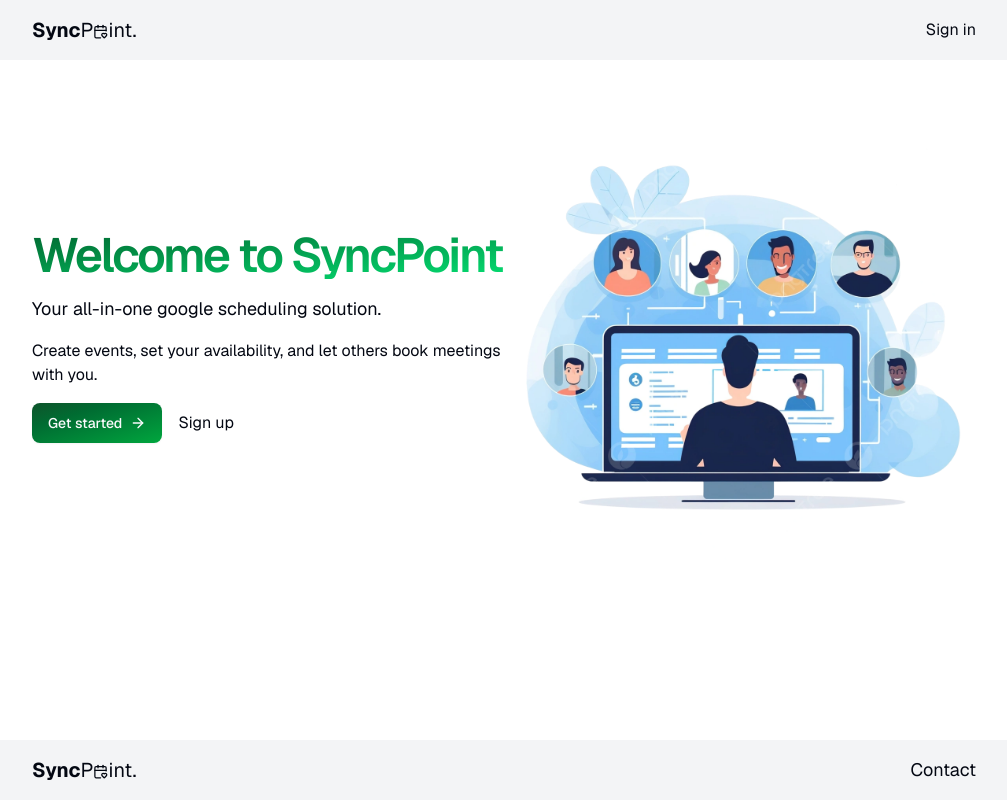
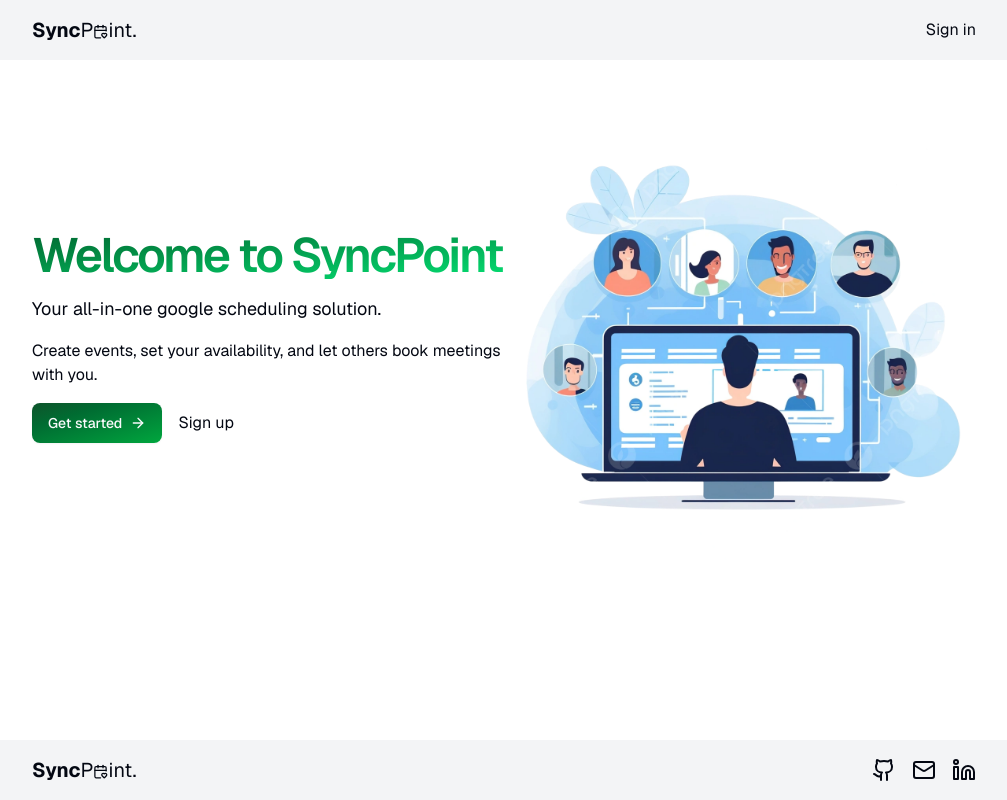
Before and after one commit to AlexLeiba/SyncPoint, a Next.js app: page / in a window 1280 px wide. Shown: the whole page, without its empty margins (160-1167 px from the left). Built offline with nearby package versions, Linux system fonts and the light colour scheme; no server answers.

Commit message:
contacts

```diff
--- a/components/Navigations/Footer.tsx
+++ b/components/Navigations/Footer.tsx
@@ -1,6 +1,8 @@
 import React from "react";
 import GridContainer from "../Grid/GridContainer";
 import { Logo } from "./Logo";
+import { Github, Linkedin, Mail } from "lucide-react";
+import Link from "next/link";
 
 export function Footer() {
   return (
@@ -9,7 +11,31 @@ export function Footer() {
         <div className="flex justify-between items-center">
           <Logo />
 
-          <p className="text-lg">Contact</p>
+          <div className="flex gap-4">
+            <Link
+              href={"https://github.com/AlexLeiba"}
+              target="_blank"
+              title="Github"
+            >
+              <Github />
+            </Link>
+
+            <Link
+              href={"mailto:leiba.alexandru@gmail.com"}
+              target="_blank"
+              title="Gmail"
+            >
+              <Mail />
+            </Link>
+
+            <Link
+              href={"https://www.linkedin.com/in/alex-leiba-9205801ba/"}
+              target="_blank"
+              title="Linkedin"
+            >
+              <Linkedin />
+            </Link>
+          </div>
         </div>
       </GridContainer>
     </footer>
```
